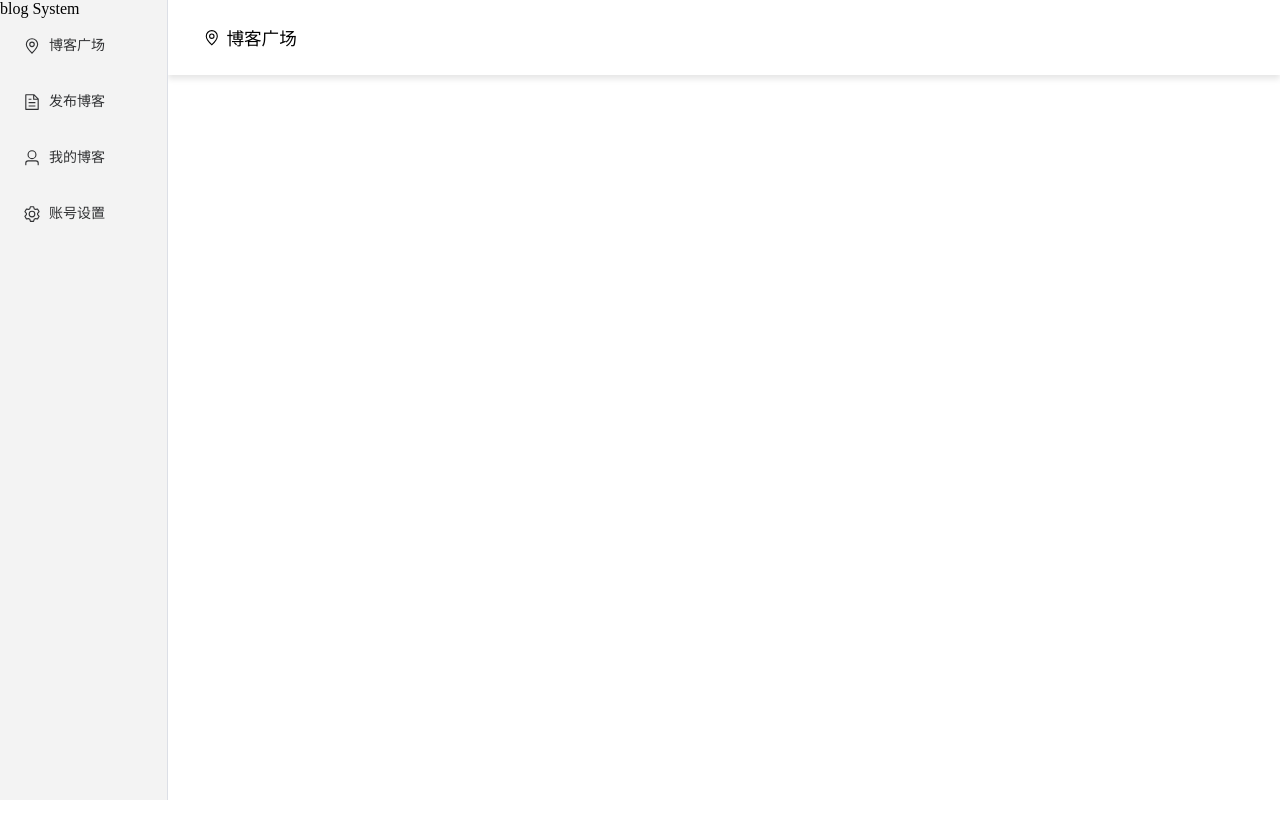
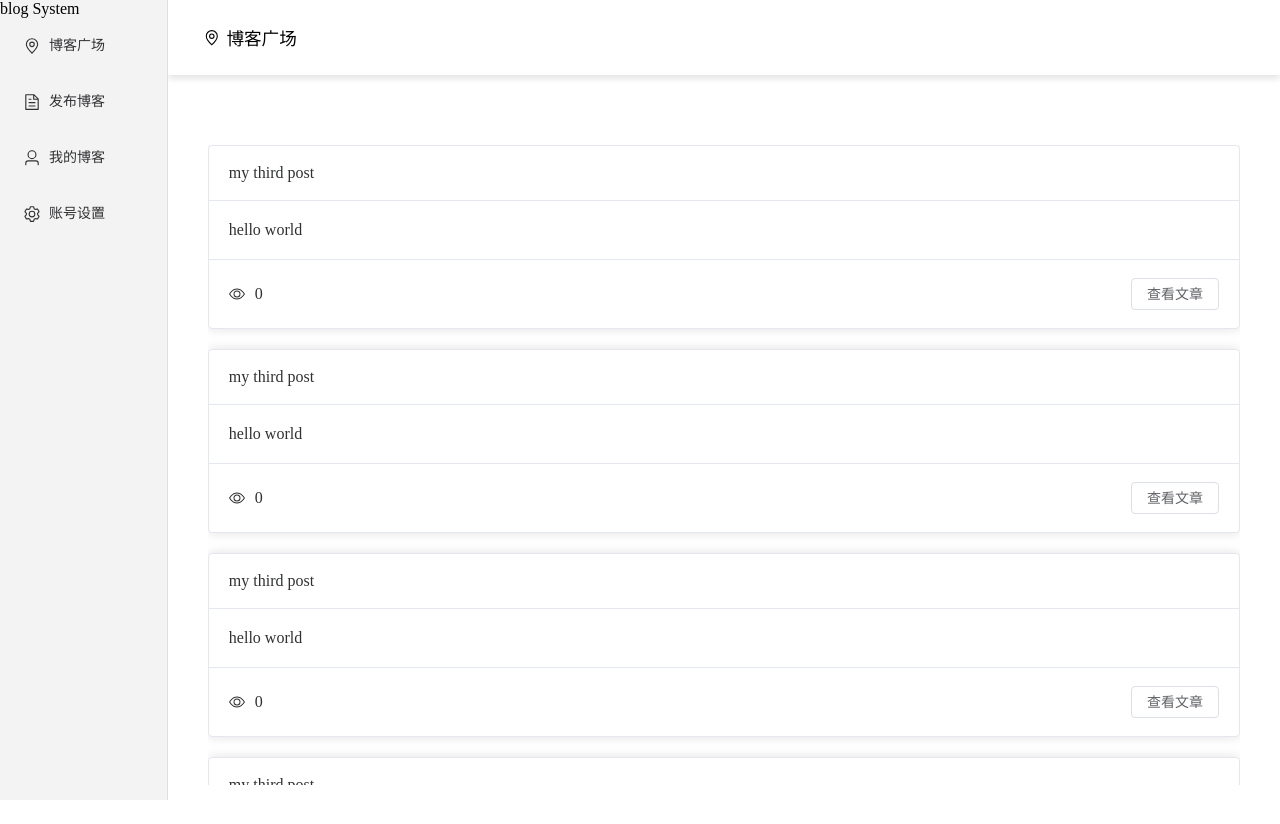
Before and after one commit to xixiIBN5100/blog-Vue3, a Vue app: page /ground in a window 1280 px wide. Before the commit the page ends 800 px from the top, so only its background shows below. Built offline with nearby package versions, Linux system fonts and the light colour scheme.

Commit message:
feat: add ground page

```diff
--- a/src/views/Home/Ground.vue
+++ b/src/views/Home/Ground.vue
@@ -1,16 +1,98 @@
-<script setup lang="ts">
-
-import TitleBar from "@/components/titleBar.vue";
-import {Location} from "@element-plus/icons-vue";
-</script>
-
 <template>
   <div style=" height: 100vh;" >
     <TitleBar>
       <el-icon><location /></el-icon> <span>博客广场</span>
     </TitleBar>
+
+    <div style="padding: 40px;margin-top: 30px">
+      <el-scrollbar max-height="80vh">
+        <div style="display: flex; flex-direction: column; gap: 20px">
+          <div v-for="post of showData" >
+            <el-card>
+              <template #header>
+                {{ post.title }}
+              </template>
+              <div>
+                {{ post.content }}
+              </div>
+              <template #footer>
+                <span style="display: flex;justify-content: space-between">
+                  <span style="display: flex;align-items: center;gap: 10px"><el-icon><View /></el-icon> {{ post.views }} </span>
+                  <span> <el-button plain>查看文章</el-button></span>
+                </span>
+              </template>
+            </el-card>
+          </div>
+        </div>
+      </el-scrollbar>
+    </div>
   </div>
 </template>
+
+<script setup lang="ts">
+
+import TitleBar from "@/components/titleBar.vue";
+import {Location, View} from "@element-plus/icons-vue";
+import {ref} from "vue";
+
+const showData = ref( [
+  {
+    article_id: 1,
+    title: "my third post",
+    content: "hello world",
+    creater_id: 1,
+    modifier_id: 1,
+    created_at: "2024-12-03 17:08:25",
+    updated_at: "2024-12-03 17:08:25",
+    likes: 0,
+    views: 0
+  },
+  {
+    article_id: 2,
+    title: "my third post",
+    content: "hello world",
+    creater_id: 1,
+    modifier_id: 1,
+    created_at: "2024-12-03 17:08:27",
+    updated_at: "2024-12-03 17:08:27",
+    likes: 0,
+    views: 0
+  },
+  {
+    article_id: 2,
+    title: "my third post",
+    content: "hello world",
+    creater_id: 1,
+    modifier_id: 1,
+    created_at: "2024-12-03 17:08:27",
+    updated_at: "2024-12-03 17:08:27",
+    likes: 0,
+    views: 0
+  },
+  {
+    article_id: 2,
+    title: "my third post",
+    content: "hello world",
+    creater_id: 1,
+    modifier_id: 1,
+    created_at: "2024-12-03 17:08:27",
+    updated_at: "2024-12-03 17:08:27",
+    likes: 0,
+    views: 0
+  },
+  {
+    article_id: 2,
+    title: "my third post",
+    content: "hello world",
+    creater_id: 1,
+    modifier_id: 1,
+    created_at: "2024-12-03 17:08:27",
+    updated_at: "2024-12-03 17:08:27",
+    likes: 0,
+    views: 0
+  }
+])
+</script>
 
 <style scoped>
 
```
